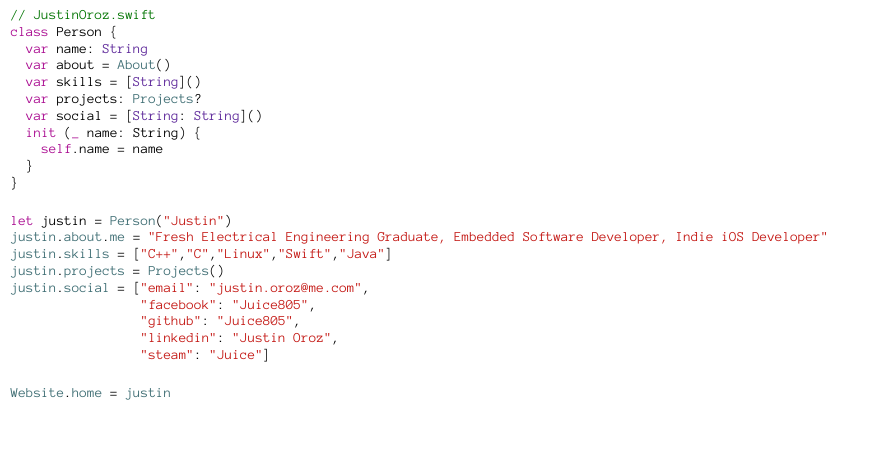
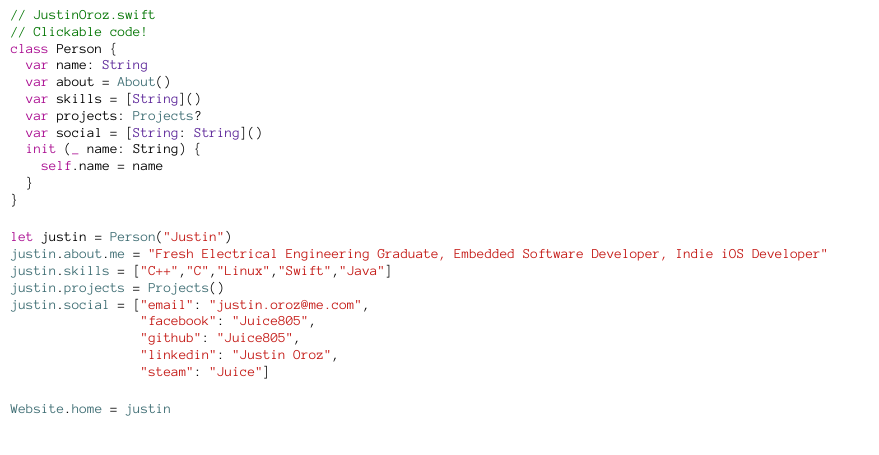
Before and after one commit to Juice805/juice805.github.io, a Jekyll site: the page built from index.html, in a window 1280 px wide. Shown: the top 455 px of the page, without its empty margins (0-879 px from the left). Built offline with Jekyll 4.4.1, drawn with Linux system fonts in a browser that asks for light colours; nearby versions of some CDN libraries.

Commit message:
Instructions comment on homepage

```diff
--- a/index.html
+++ b/index.html
@@ -5,6 +5,7 @@ layout: default
 
 <div>
 	<p><span class="comment">// JustinOroz.swift</span></p>
+	<p><span class="comment">// Clickable code!</span></p>
 	<p></p>
 	<p><span class="key">class</span> Person {</p>
 
```
